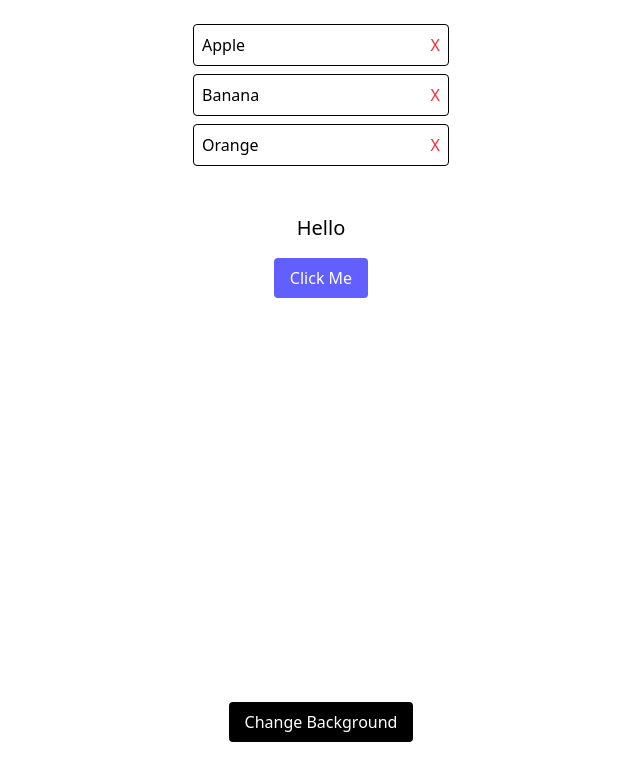
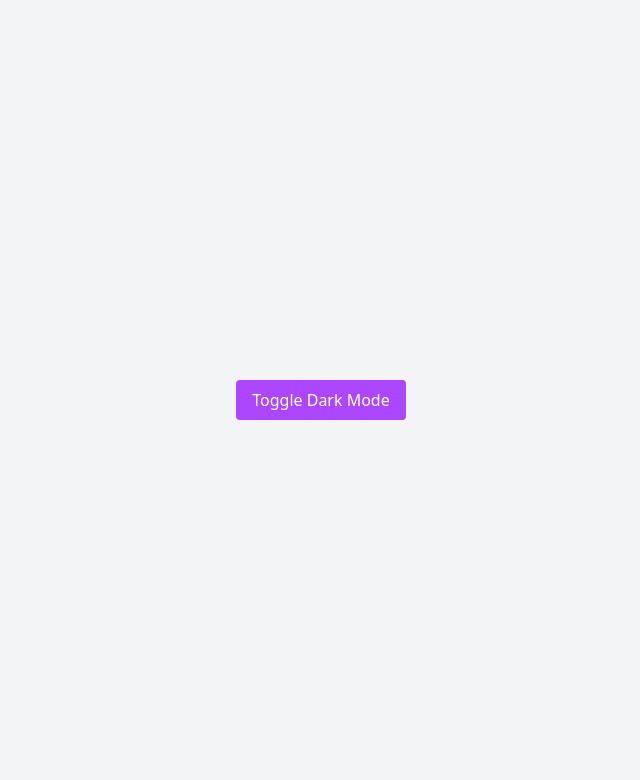
Before and after one commit to saad-mamun/Power-Of-useState, a React (Vite) app: page / in a window 1280 px wide. Shown: the top 780 px of the page, without its empty margins (319-959 px from the left). Built offline with nearby package versions, Linux system fonts and the light colour scheme.

Commit message:
toggleDark

```diff
--- a/src/App.jsx
+++ b/src/App.jsx
@@ -2,14 +2,16 @@ import React from "react";
 import RemoveList from "./components/RemoveList";
 import UpdateText from "./components/UpdateText";
 import BColor from "./components/BColor";
+import ToggleDark from "./components/ToggleDark";
 
 
 const App = () => {
   return (
     <>
-      <RemoveList/>
+      {/* <RemoveList/>
       <UpdateText/>
-      <BColor/>
+      <BColor/> */}
+      <ToggleDark/>
     </>
   );
 };
--- /dev/null
+++ b/src/components/ToggleDark.jsx
@@ -0,0 +1,22 @@
+import React, {useState} from 'react'
+
+const ToggleDark = () => {
+  const [dark, setDark] = useState(false);
+
+  return (
+    <div
+      className={`h-screen flex flex-col items-center justify-center ${
+        dark ? "bg-gray-800 text-white" : "bg-gray-100 text-black"
+      }`}
+    >
+      <button
+        className="px-4 py-2 bg-purple-500 text-white rounded hover:bg-purple-600"
+        onClick={() => setDark(!dark)}
+      >
+        Toggle Dark Mode
+      </button>
+    </div>
+  );
+}
+
+export default ToggleDark
```
